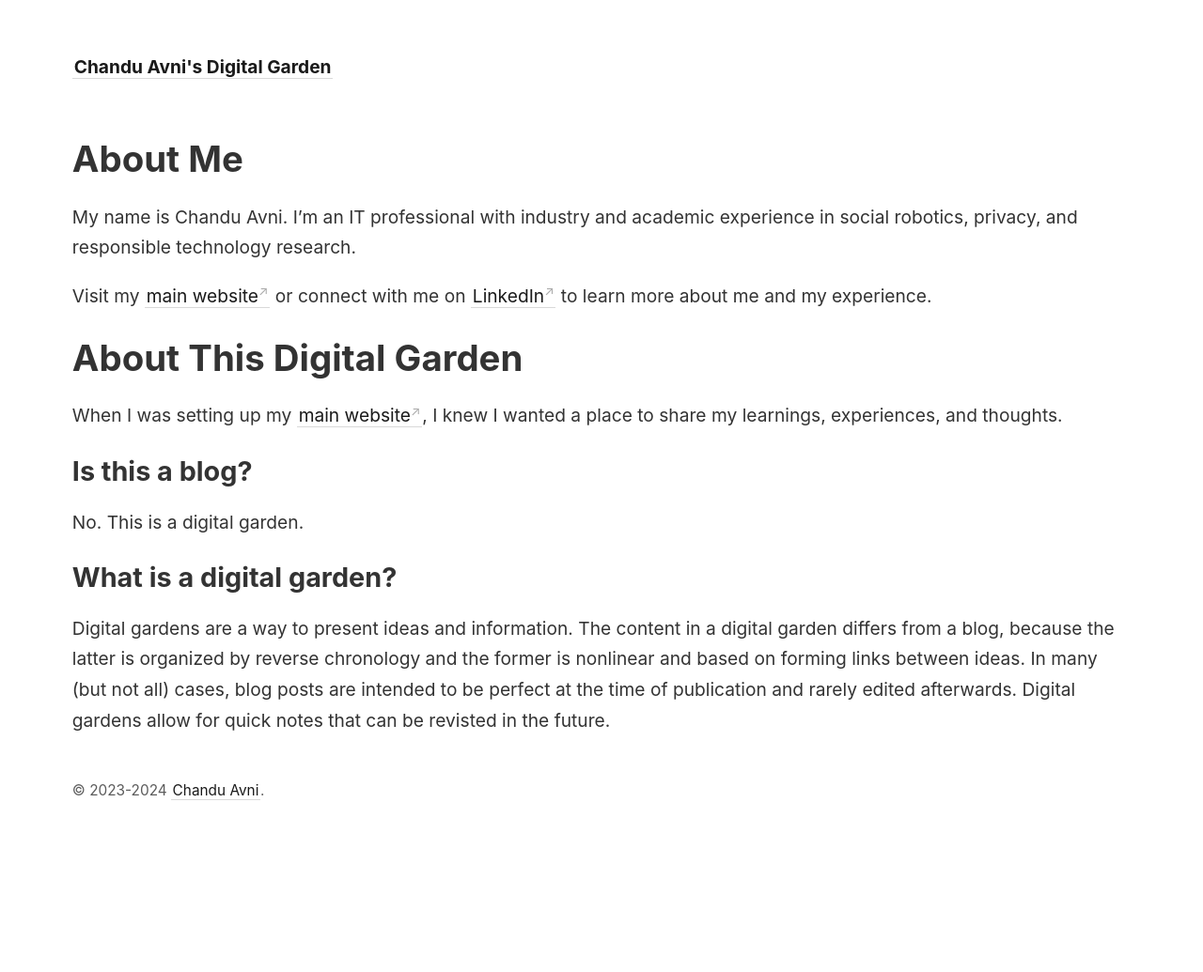
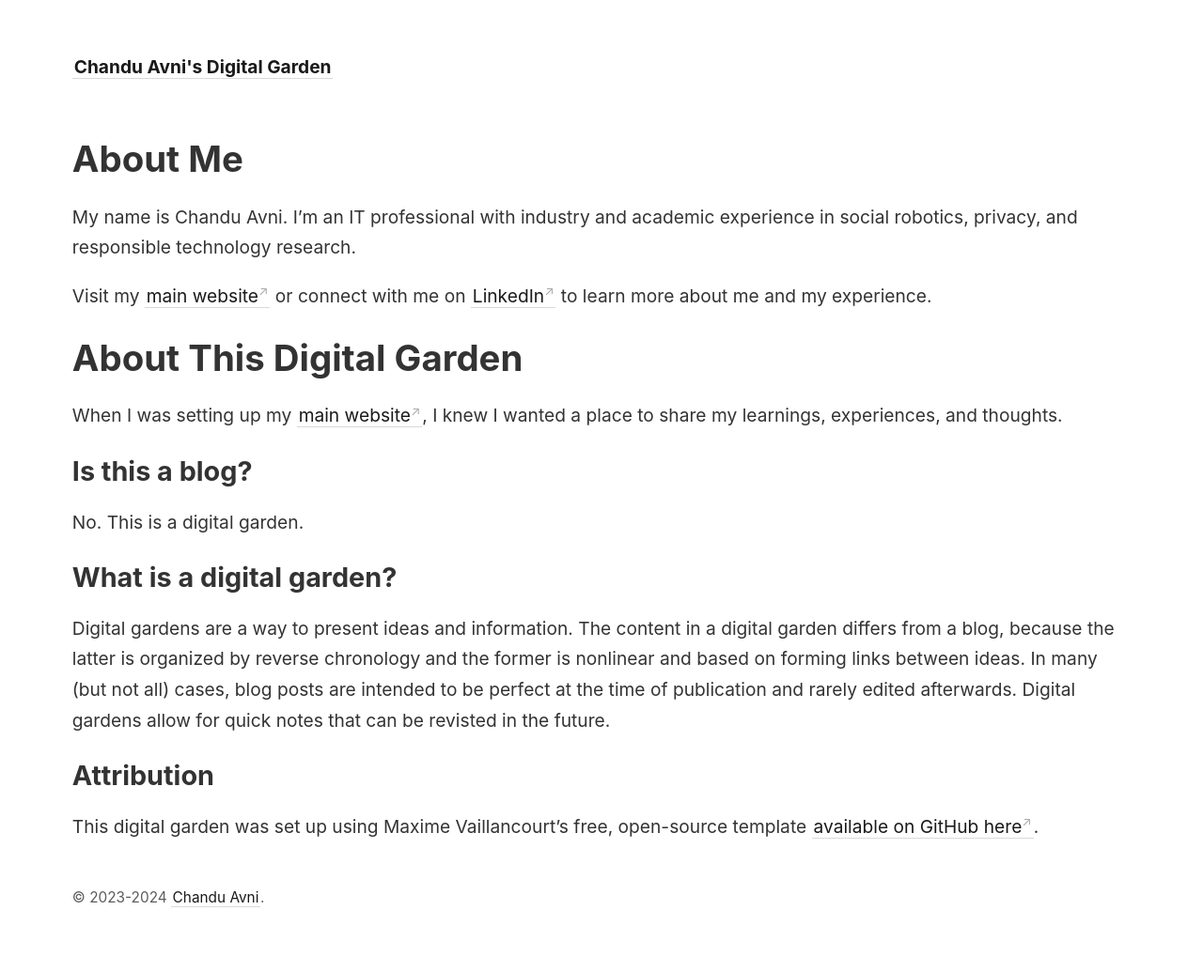
Before and after one commit to ch4ndua/chandu-avni-digital-garden, a Jekyll site: the page built from _pages/about.md, in a window 1280 px wide. Shown: the whole page at 94% size. Built offline with Jekyll 4.4.1, drawn with Linux system fonts in a browser that asks for light colours; before the commit the page ends 922 px from its top, so only the background shows below that.

Commit message:
Added info re: template in about.md

```diff
--- a/_pages/about.md
+++ b/_pages/about.md
@@ -17,3 +17,6 @@ No. This is a digital garden.
 
 ## What is a digital garden?
 Digital gardens are a way to present ideas and information. The content in a digital garden differs from a blog, because the latter is organized by reverse chronology and the former is nonlinear and based on forming links between ideas. In many (but not all) cases, blog posts are intended to be perfect at the time of publication and rarely edited afterwards. Digital gardens allow for quick notes that can be revisted in the future.
+
+## Attribution
+This digital garden was set up using Maxime Vaillancourt's free, open-source template [available on GitHub here](https://github.com/maximevaillancourt/digital-garden-jekyll-template).
```
